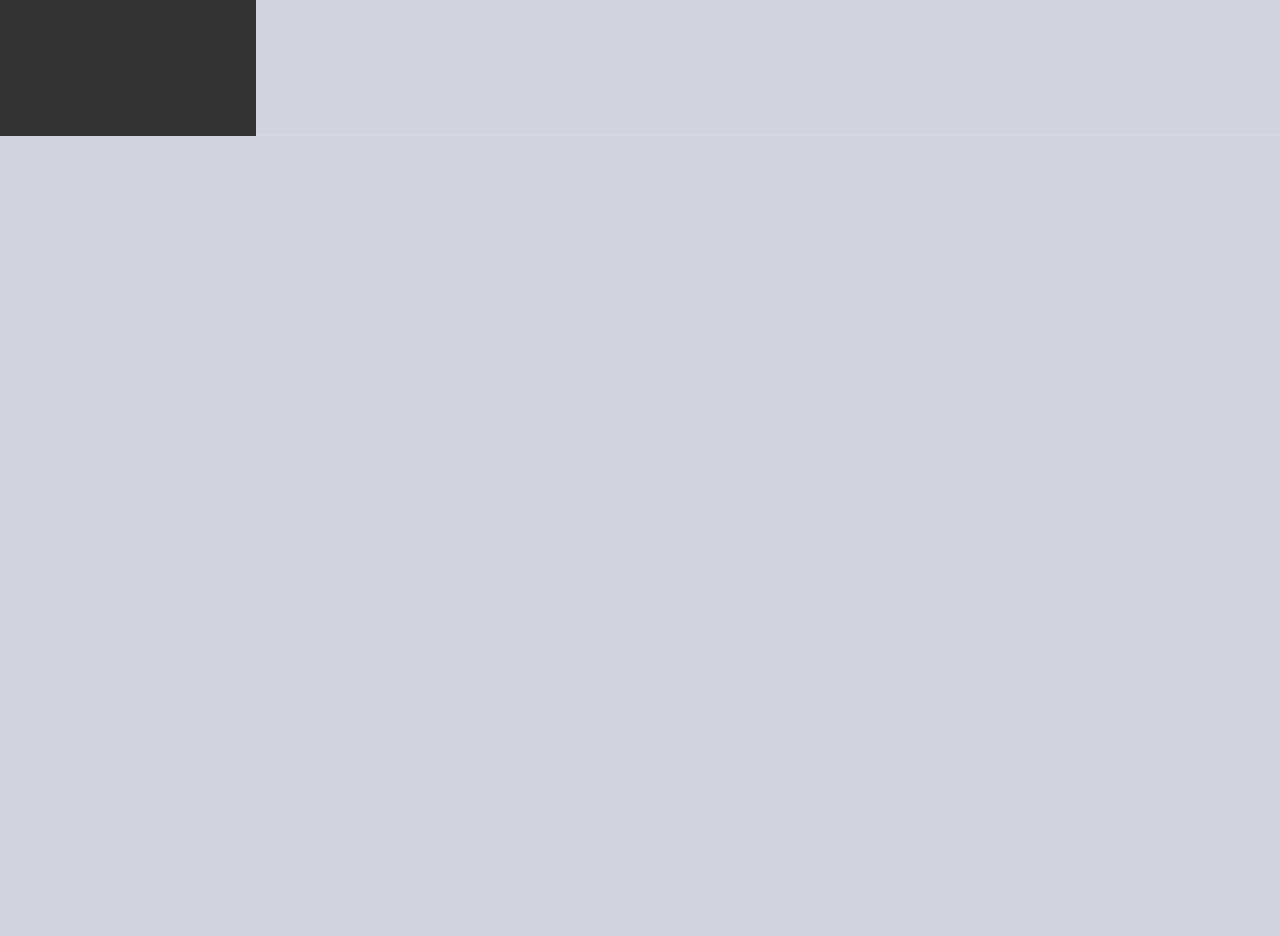
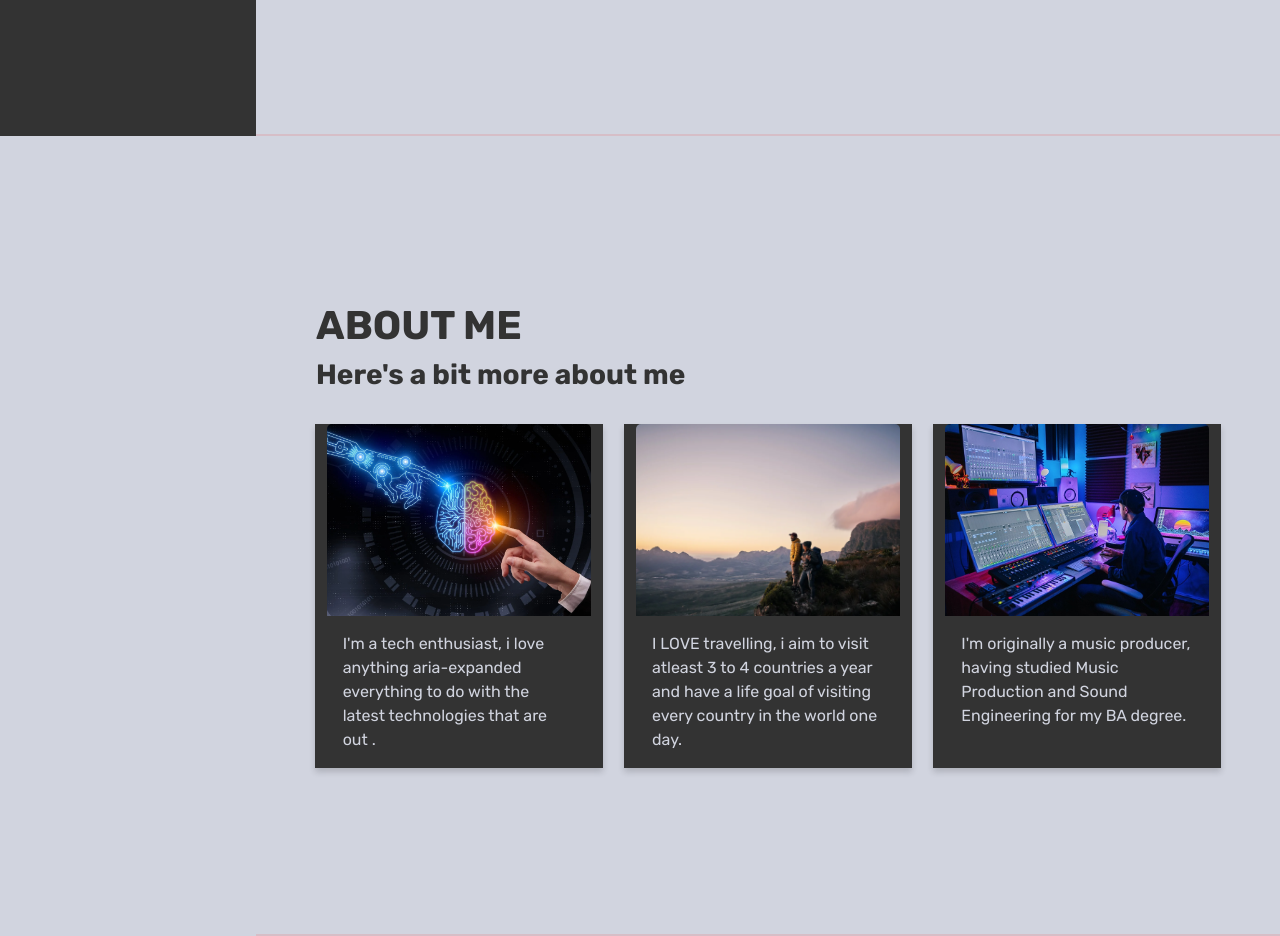
Before and after one commit to umairshah14/Bootstrap-Portfolio, a plain HTML site: page index.html in a window 1280 px wide. Shown: the part 664-1600 px from the top of the page. Before the commit the page ends 800 px from the top, so only its background shows below. Drawn offline with nearby package versions, Linux system fonts and the light colour scheme.

Commit message:
added about me section

```diff
--- a/assets/css/style.css
+++ b/assets/css/style.css
@@ -40,7 +40,7 @@ img{
     justify-content: center;
     padding-top: 80px;
     padding-bottom: 80px;
-    border-bottom: 2px solid rgba(255, 255, 255, 0.106);
+    border-bottom: 2px solid rgba(255, 0, 0, 0.106);
 }
 
 .navbar{
@@ -49,14 +49,10 @@ img{
 .navbar navbar-link{
     font-weight: 700;
     text-transform: uppercase;
-    color: red;
 }
 
 .nav-item{
     font-size: 30px;
-}
-.navbar navbar-link:hover{
-    color: red;
 }
 
 @media (min-width: 992px){
@@ -91,7 +87,29 @@ img{
     background-color: black;
 }
 
-#wrap {
+.card{
+    background-color: var(--color-primary-1);
+    color: var(--header-color);
+    transition: transform 0.2s ease;
+    box-shadow: 0 4px 6px 0 rgba(22, 22, 26, 0.18);
+    border-radius: 0;
+    border: 0;
+}
+
+.card:hover{
+    transform: scale(1.1);
+}
+.centralise{
+    display: flex;
+    justify-content: space-around;
+}
+
+.card-img-top {
+    width: 100%;
+    height: 15vw;
+    object-fit: cover;
+    }
+/* #wrap {
   width: fit-content;
   height: fit-content;
   padding: 0;
@@ -118,4 +136,4 @@ img{
   #scaled-frame {
     zoom: 1;
   }
-}
+} */
--- a/index.html
+++ b/index.html
@@ -27,13 +27,14 @@
         </span>
         <img src="./assets/images/me.png" class="d-none d-lg-block rounded-circle" alt="">
       </a>
-      <button class="navbar-toggler" type="button" data-bs-toggle="collapse" data-bs-target="#navbarNav" aria-controls="navbarNav" aria-expanded="false" aria-label="Toggle navigation">
+      <button class="navbar-toggler" type="button" data-bs-toggle="collapse" data-bs-target="#navbarNav"
+        aria-controls="navbarNav" aria-expanded="false" aria-label="Toggle navigation">
         <span class="navbar-toggler-icon"></span>
       </button>
       <div class="collapse navbar-collapse" id="navbarNav">
         <ul class="navbar-nav ms-auto flex-lg-column text-lg-center">
           <li class="nav-item">
-            <a class="nav-link active" href="#home">Home</a>
+            <a class="nav-link " href="#home">Home</a>
           </li>
           <li class="nav-item">
             <a class="nav-link" href="#aboutMe">About Me</a>
@@ -59,7 +60,7 @@
           <div class="col-lg-8">
             <h1 class="display-1 fw-bold">Hi i'm Umair</h1>
             <p class="lead"> I'm a junior developer from London who started coding at the beginning of 2022</p>
-            <a href="#" class="btn btn-brand">Explore my work!</a>
+            <a href="#aboutMe" class="btn btn-brand">Click me to find out more!</a>
           </div>
         </div>
       </div>
@@ -68,7 +69,45 @@
         <iframe id="scaled-frame" src='https://my.spline.design/noiselightscopy-12a7b09285fe4af9343126466fe60b2b/'></iframe>
        </div> -->
     </section>
+
+    <!-- ABOUT ME SECTION -->
+    <section id="aboutMe" class="full-height px-lg-5">
+      <div class="container">
+
+        <div class="row pb-4">
+          <div class="col-lg-8">
+            <h1 class="text-brand">ABOUT ME</h1>
+            <h3>Here's a bit more about me</h3>
+          </div>
+        </div>
+
+        <div class="row centralise">
+          <div class="card pr-5" style="width: 18rem;">
+            <img src="./assets/images/tech.webp" class="card-img-top" alt="...">
+            <div class="card-body">
+              <p class="card-text">I'm a tech enthusiast, i love anything aria-expanded everything to do with the latest technologies that are out .</p>
+            </div>
+          </div>
+
+          <div class="card" style="width: 18rem;">
+            <img src="./assets/images/travelling.webp" class="card-img-top" alt="...">
+            <div class="card-body">
+              <p class="card-text">I LOVE travelling, i aim to visit atleast 3 to 4 countries a year and have a life goal of visiting every country in the world one day.</p>
+            </div>
+          </div>
+
+          <div class="card" style="width: 18rem;">
+            <img src="./assets/images/music producer.jpeg" class="card-img-top" alt="...">
+            <div class="card-body">
+              <p class="card-text">I'm originally a music producer, having studied Music Production and Sound Engineering for my BA degree.</p>
+            </div>
+          </div>
+        </div>
+      </div>
+
+    </section>
   </div>
+
   <script src="https://cdn.jsdelivr.net/npm/bootstrap@5.2.3/dist/js/bootstrap.bundle.min.js"
     integrity="sha384-kenU1KFdBIe4zVF0s0G1M5b4hcpxyD9F7jL+jjXkk+Q2h455rYXK/7HAuoJl+0I4"
     crossorigin="anonymous"></script>
```
Also changed, not shown: assets/images/music producer.jpeg (added), assets/images/tech.webp (added), assets/images/travelling.webp (added).
